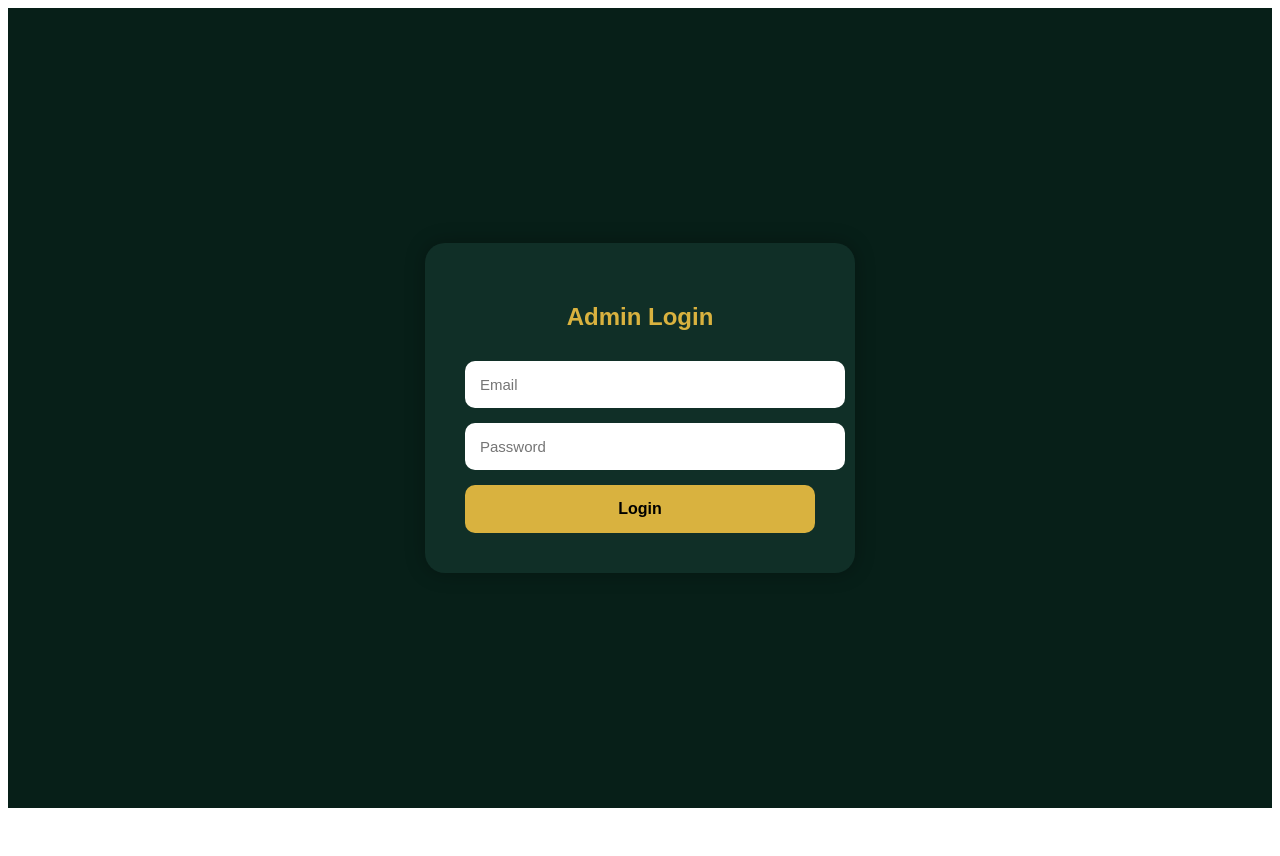
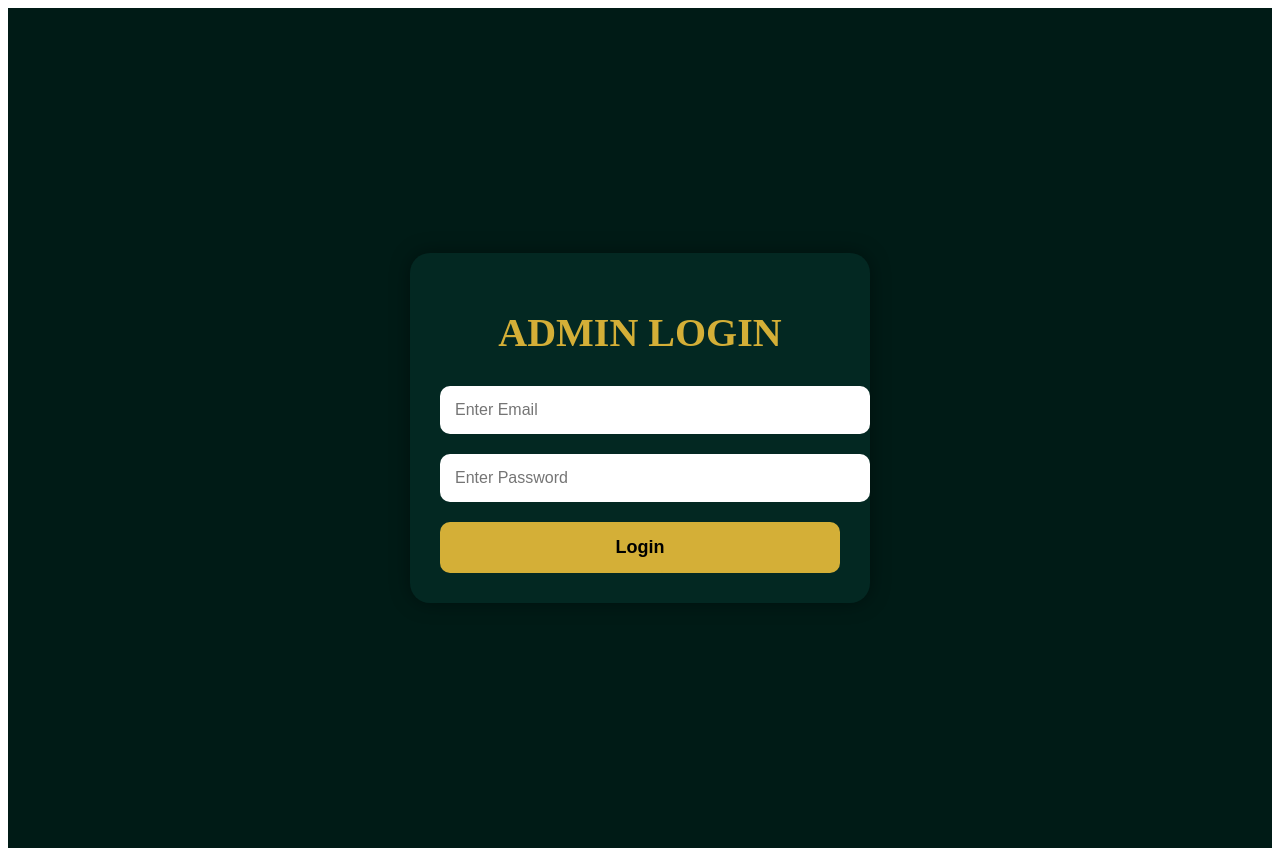
Before and after one commit to ssgenpower9554-creator/ss-genpower, a React (Vite) app: page /admin-ssgenpower in a window 1280 px wide. Before the commit the page ends 816 px from the top, so only its background shows below. Built offline with nearby package versions, Linux system fonts and the light colour scheme; no server answers.

Commit message:
Update Login.jsx

```diff
--- a/src/admin/Login.jsx
+++ b/src/admin/Login.jsx
@@ -1,117 +1,115 @@
 import { useState } from "react";
-
-import {
-  getAuth,
-  signInWithEmailAndPassword
-} from "firebase/auth";
-
-import app from "../firebaseConfig";
+import { getAuth, signInWithEmailAndPassword } from "firebase/auth";
+import { useNavigate } from "react-router-dom";
+import app from "../firebase/firebaseConfig";
 
 const auth = getAuth(app);
 
-function Login() {
+export default function Login() {
+  const navigate = useNavigate();
 
-  const [email,setEmail] = useState("");
-  const [password,setPassword] = useState("");
+  const [email, setEmail] = useState("");
+  const [password, setPassword] = useState("");
 
-  const loginUser = async () => {
+  const loginUser = async (e) => {
+    e.preventDefault();
 
     try {
-
-      await signInWithEmailAndPassword(
-        auth,
-        email,
-        password
-      );
+      await signInWithEmailAndPassword(auth, email, password);
 
       alert("Login Successful");
 
-      window.location.href = "/dashboard";
-
-    } catch(error) {
-
-      alert("Invalid Email or Password");
-
-      console.log(error);
-
+      navigate("/admin/dashboard");
+    } catch (error) {
+      alert(error.message);
     }
-
   };
 
   return (
-
-    <div style={{
-      minHeight:"100vh",
-      background:"#071f18",
-      display:"flex",
-      justifyContent:"center",
-      alignItems:"center",
-      fontFamily:"Arial"
-    }}>
-
-      <div style={{
-        background:"#102f27",
-        padding:"40px",
-        borderRadius:"20px",
-        width:"350px",
-        boxShadow:"0 0 20px rgba(0,0,0,0.3)"
-      }}>
-
-        <h2 style={{
-          color:"#d9b23f",
-          textAlign:"center",
-          marginBottom:"30px"
-        }}>
-          Admin Login
-        </h2>
+    <div
+      style={{
+        minHeight: "100vh",
+        background: "#001b16",
+        display: "flex",
+        justifyContent: "center",
+        alignItems: "center",
+        padding: "20px",
+      }}
+    >
+      <form
+        onSubmit={loginUser}
+        style={{
+          width: "100%",
+          maxWidth: "400px",
+          background: "#032822",
+          padding: "30px",
+          borderRadius: "20px",
+          boxShadow: "0 0 20px rgba(0,0,0,0.4)",
+        }}
+      >
+        <h1
+          style={{
+            color: "#d4af37",
+            textAlign: "center",
+            marginBottom: "30px",
+            fontSize: "40px",
+            fontWeight: "bold",
+          }}
+        >
+          ADMIN LOGIN
+        </h1>
 
         <input
           type="email"
-          placeholder="Email"
+          placeholder="Enter Email"
           value={email}
-          onChange={(e)=>setEmail(e.target.value)}
-          style={input}
+          onChange={(e) => setEmail(e.target.value)}
+          required
+          style={{
+            width: "100%",
+            padding: "15px",
+            marginBottom: "20px",
+            borderRadius: "10px",
+            border: "none",
+            outline: "none",
+            fontSize: "16px",
+          }}
         />
 
         <input
           type="password"
-          placeholder="Password"
+          placeholder="Enter Password"
           value={password}
-          onChange={(e)=>setPassword(e.target.value)}
-          style={input}
+          onChange={(e) => setPassword(e.target.value)}
+          required
+          style={{
+            width: "100%",
+            padding: "15px",
+            marginBottom: "20px",
+            borderRadius: "10px",
+            border: "none",
+            outline: "none",
+            fontSize: "16px",
+          }}
         />
 
         <button
-          onClick={loginUser}
+          type="submit"
           style={{
-            width:"100%",
-            padding:"15px",
-            background:"#d9b23f",
-            border:"none",
-            borderRadius:"10px",
-            fontWeight:"bold",
-            fontSize:"16px",
-            cursor:"pointer"
+            width: "100%",
+            padding: "15px",
+            background: "#d4af37",
+            color: "#000",
+            border: "none",
+            borderRadius: "10px",
+            fontSize: "18px",
+            fontWeight: "bold",
+            cursor: "pointer",
           }}
         >
           Login
         </button>
-
-      </div>
-
+      </form>
     </div>
-
   );
 }
-
-const input = {
-  width:"100%",
-  padding:"15px",
-  marginBottom:"15px",
-  borderRadius:"10px",
-  border:"none",
-  outline:"none",
-  fontSize:"15px"
-};
-
-export default Login;
```
